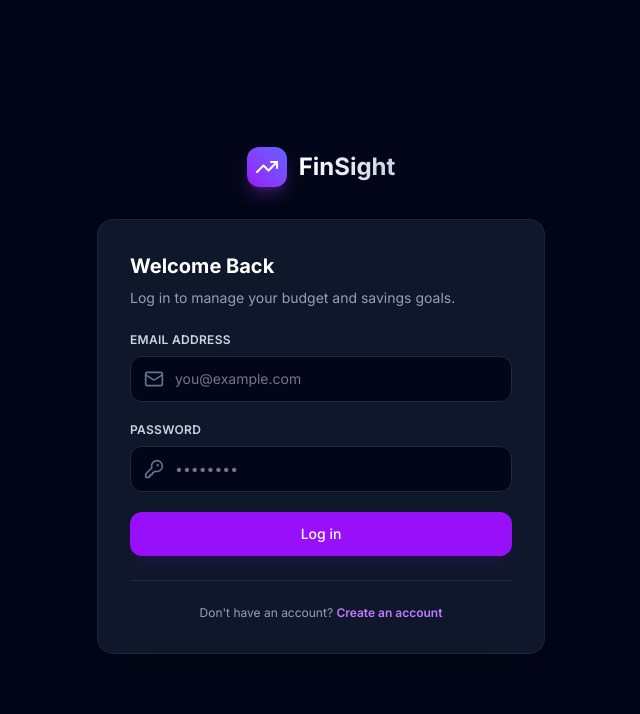
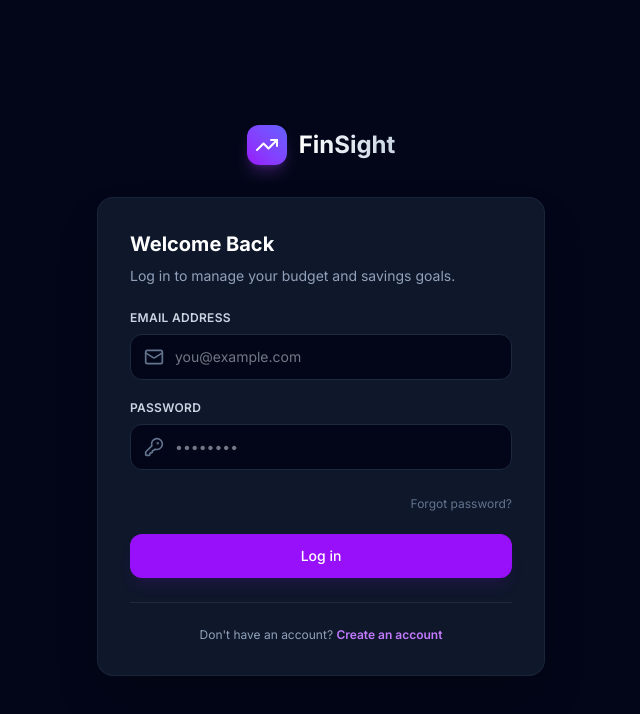
Before and after one commit to ShivShah018/finsightwebapp, a React (Vite) app in the folder frontend/: page /login in a window 1280 px wide. Shown: the top 714 px of the page, without its empty margins (319-959 px from the left). Built offline with nearby package versions, Linux system fonts and the light colour scheme; no server answers.

Commit message:
fix: clear React Query cache on logout to prevent cross-user data leak, add forgot-password link to login page

```diff
--- a/frontend/src/contexts/AuthContext.tsx
+++ b/frontend/src/contexts/AuthContext.tsx
@@ -1,4 +1,5 @@
 import React, { createContext, useContext, useState, useEffect } from 'react';
+import { useQueryClient } from '@tanstack/react-query';
 import type { User } from '../types';
 import { apiClient } from '../api/apiClient';
 import toast from 'react-hot-toast';
@@ -17,6 +18,7 @@ interface AuthContextType {
 const AuthContext = createContext<AuthContextType | undefined>(undefined);
 
 export const AuthProvider: React.FC<{ children: React.ReactNode }> = ({ children }) => {
+  const queryClient = useQueryClient();
   const [user, setUser] = useState<User | null>(null);
   const [token, setToken] = useState<string | null>(null);
   const [isLoading, setIsLoading] = useState(true);
@@ -126,6 +128,7 @@ export const AuthProvider: React.FC<{ children: React.ReactNode }> = ({ children
     setUser(null);
     localStorage.removeItem('finsight_token');
     localStorage.removeItem('finsight_user');
+    queryClient.clear();
     toast.success('Logged out successfully.');
   };
 
--- a/frontend/src/pages/Login.tsx
+++ b/frontend/src/pages/Login.tsx
@@ -106,6 +106,16 @@ export const Login: React.FC = () => {
 
 
 
+          {/* Forgot Password */}
+          <div className="text-right">
+            <Link
+              to="/forgot-password"
+              className="text-xs text-slate-500 hover:text-purple-400 transition-colors"
+            >
+              Forgot password?
+            </Link>
+          </div>
+
           {/* Submit Button */}
           <button
             type="submit"
```
